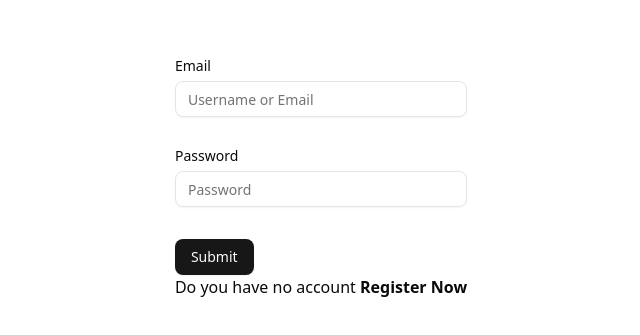
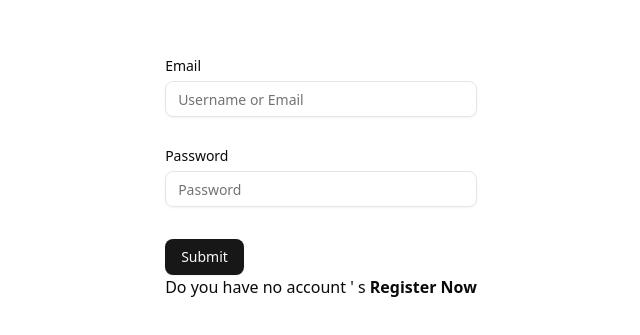
Before and after one commit to Roton02/NestHunt, a Next.js app: page /login in a window 1280 px wide. Shown: the part 221-556 px from the top of the page, without its empty margins (319-959 px from the left). Built offline with nearby package versions, Linux system fonts and the light colour scheme.

Commit message:
update the form

```diff
--- a/src/components/auth/LoginForm.tsx
+++ b/src/components/auth/LoginForm.tsx
@@ -63,7 +63,7 @@ function LoginForm() {
         </form>
       </Form>
       <h1>
-        Do you have no account{' '}
+        Do you have no account ' s {' '}
         <Link href={'register'}>
           {' '}
           <span className='font-bold'>Register Now</span>{' '}
```
